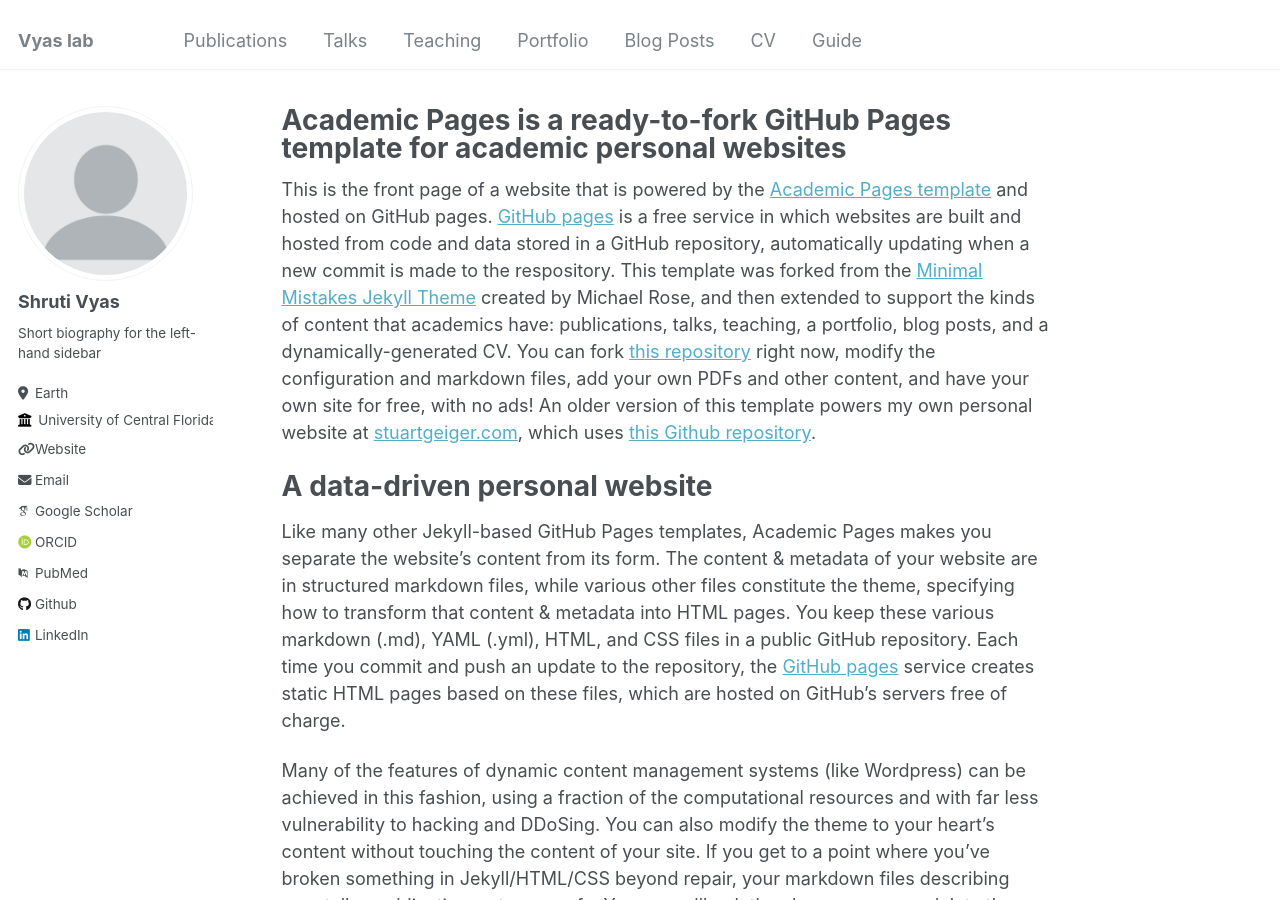
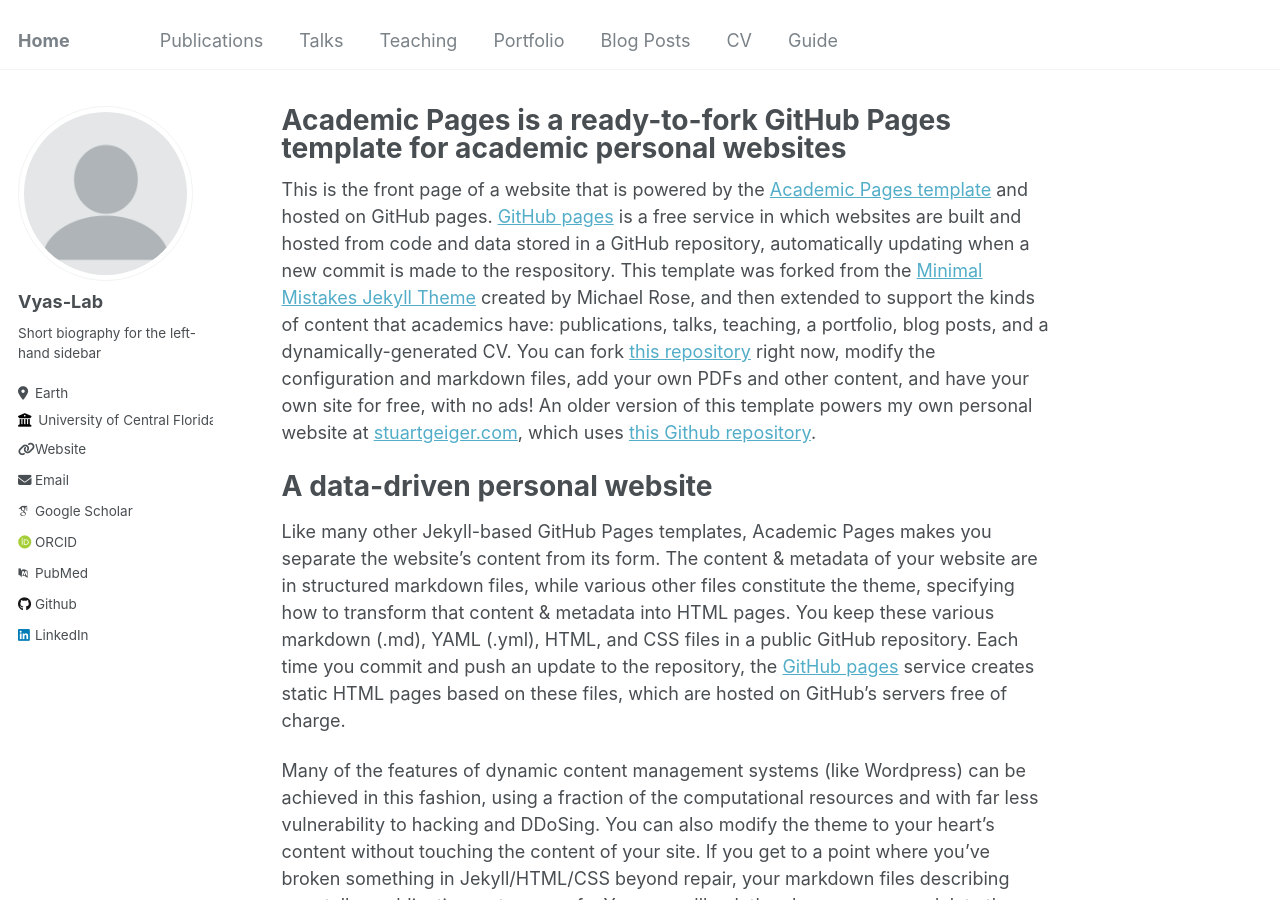
Before and after one commit to vyas-lab/vyas-lab.github.io, a Jekyll site: the page built from _pages/about.md, in a window 1280 px wide and 900 px high. Built offline with Jekyll 4.4.1, drawn with Linux system fonts in a browser that asks for light colours; some web fonts are replaced.

Commit message:
Update _config.yml

```diff
--- a/_config.yml
+++ b/_config.yml
@@ -8,7 +8,7 @@
 
 # Basic Site Settings
 locale                   : "en-US"
-title                    : "Vyas lab"
+title                    : "Home"
 title_separator          : "-"
 name                     : &name "Shruti Vyas"
 description              : &description "personal description"
@@ -22,12 +22,12 @@
 author:
   # Biographic information
   avatar           : "profile.png"
-  name             : "Shruti Vyas"
+  name             : "Vyas-Lab"
   pronouns         : # example: "she/her"
   bio              : "Short biography for the left-hand sidebar"
   location         : "Earth"
   employer         : "University of Central Florida"
-  uri              : https://www.ucf.edu/
+  uri              : "https://mse.ucf.edu/person/shrutivyas/"
   email            : "none@example.org"
 
   # Academic websites
```
